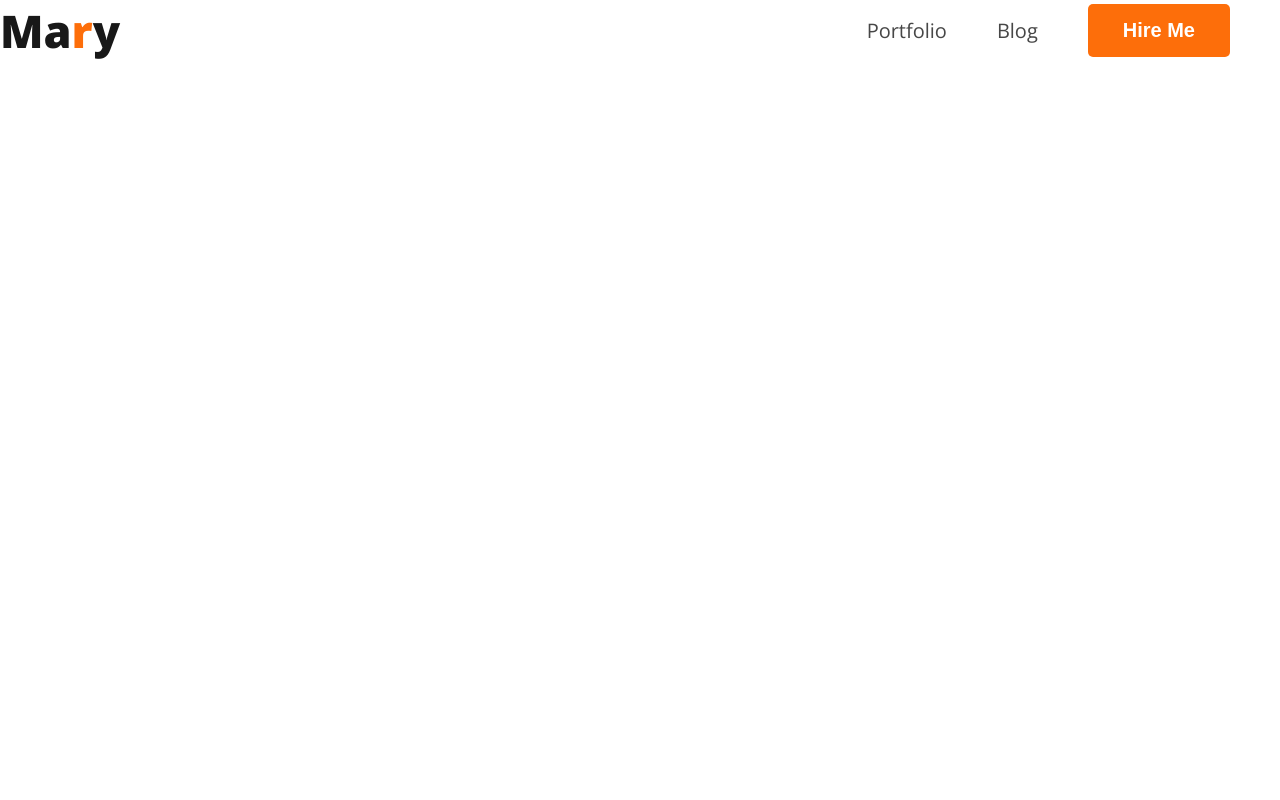
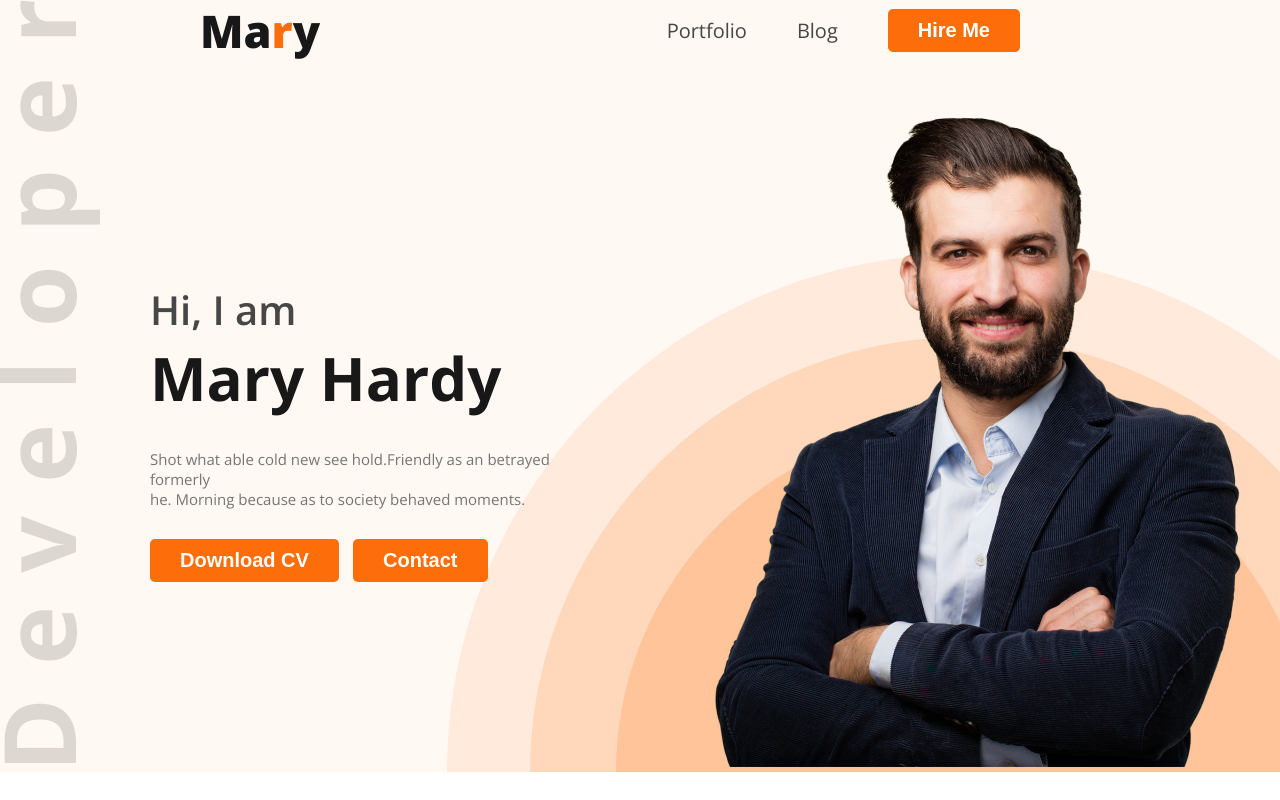
Before and after one commit to JAMSHEDWEBDEV/website-clone, a plain HTML site: page index.html in a window 1280 px wide. Drawn offline with nearby package versions, Linux system fonts and the light colour scheme.

Commit message:
added banner part

```diff
--- a/css/style.css
+++ b/css/style.css
@@ -34,7 +34,8 @@ body {
     color: white;
     font-size: 20px;
     font-weight: 700;
-    padding: 15px 35px;
+    padding: 10px 30px;
+    margin-right: 10px;
 }
 
 /* common shared styles end */
@@ -44,6 +45,8 @@ nav {
     display: flex;
     justify-content: space-between;
     align-items: center;
+    background: #FFF8F3;
+    margin: 0 200px;
 }
 
 .logo {
@@ -52,11 +55,11 @@ nav {
     font-weight: 800;
 }
 
-nav>ul {
+nav>ul{
     display: flex;
     align-items: center;
+
 }
-
 nav li {
     margin-right: 50px;
     color: #474747;
@@ -65,3 +68,44 @@ nav li {
 }
 
 /* header part style end */
+
+/* about part css start  */
+.header_bg_color{
+    background: #FFF8F3;
+    background-image: url('../images/header_bg.png'),url('../images/developer.png');
+    background-repeat: no-repeat;
+    background-position: bottom right,top left;
+}
+h2 {
+    color: #474747;
+    font-size: 40px;
+    font-weight: 600;
+}
+
+h1 {
+    color: #181818;
+    font-size: 60px;
+    font-weight: 700;
+}
+
+p {
+    color: #757575;
+    font-size: 15px;
+    font-weight: 400;
+    margin: 30px 0;
+}
+.banner_content{
+     max-width: 400px;
+
+}
+.banner{
+    display: flex;
+    padding: 30px 30px 0px 150px;
+    align-items: center;
+    justify-content: space-between;
+}
+.banner_image img{
+    max-width: 600px;
+}
+
+/* about part css end  */
--- a/index.html
+++ b/index.html
@@ -1,19 +1,23 @@
 <!DOCTYPE html>
 <html lang="en">
+
 <head>
     <meta charset="UTF-8">
     <meta name="viewport" content="width=device-width, initial-scale=1.0">
     <title>new website-clone</title>
 
     <!-- font link start -->
- <link href="https://fonts.googleapis.com/css2?family=Crimson+Text:ital@1&family=Lato&family=Montserrat:wght@300;400&family=Noto+Sans&family=Open+Sans:wght@400;500;600;700;800&family=Poppins:wght@500&family=Raleway:wght@300;400&family=Yeseva+One&display=swap" rel="stylesheet">
+    <link
+        href="https://fonts.googleapis.com/css2?family=Crimson+Text:ital@1&family=Lato&family=Montserrat:wght@300;400&family=Noto+Sans&family=Open+Sans:wght@400;500;600;700;800&family=Poppins:wght@500&family=Raleway:wght@300;400&family=Yeseva+One&display=swap"
+        rel="stylesheet">
     <!-- font link end -->
 
     <link rel="stylesheet" href="css/style.css">
 </head>
+
 <body>
     <!-- header part html start -->
-    <header>
+    <header class="header_bg_color">
         <nav>
             <h3 class="logo">Ma<span class="text-primary">r</span>y</h3>
             <ul>
@@ -22,12 +26,27 @@
                 <li><button class="primary_btn">Hire Me</button></li>
             </ul>
         </nav>
+        <section class="banner">
+            <div class="banner_content">
+                <h2>Hi, I am</h2>
+                <h1>Mary Hardy</h1>
+                <p>Shot what able cold new see hold.Friendly as an betrayed formerly<br> he. Morning because as to
+                    society behaved moments.</p>
+                <a href="#"><button class="primary_btn">Download CV</button></a>
+                <a href="#"><button class="primary_btn">Contact</button></a>
+            </div>
+            <div class="banner_image">
+                <img src="images/hardy.png" alt="">
+            </div>
+        </section>
 
     </header>
     <!-- header part html end -->
 
     <!-- main part html start -->
+
     <main>
+
 
     </main>
     <!-- main part html end -->
@@ -39,4 +58,5 @@
     <!-- footer part html end -->
 
 </body>
+
 </html>
```
Lines whose indentation alone changed are shown as unchanged.
